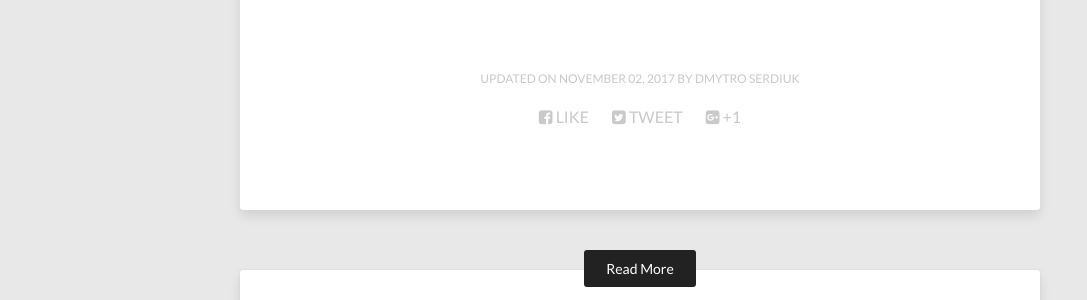
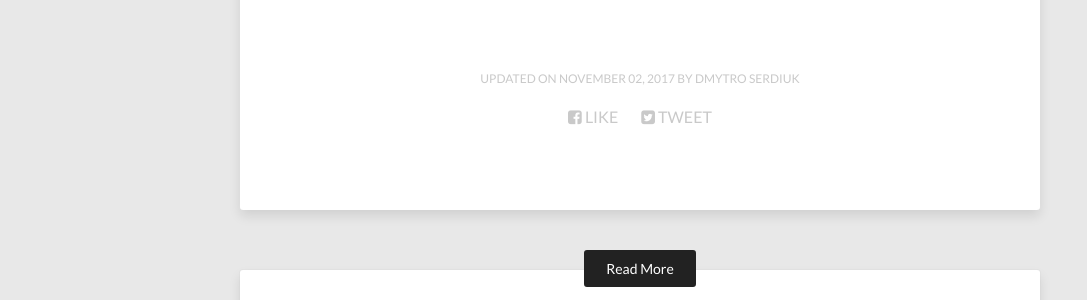
Before and after one commit to extsoft/blog, a Jekyll site: the page built from _posts/2017-04-18-welcome.md, in a window 1280 px wide. Shown: the part 554-854 px from the top of the page, without its empty margins (0-1087 px from the left). Built offline with Jekyll 4.4.1, drawn with Linux system fonts in a browser that asks for light colours; nearby versions of some CDN libraries.

Commit message:
Remove share on Google Plus

```diff
--- a/_includes/social-share.html
+++ b/_includes/social-share.html
@@ -8,9 +8,5 @@
             <a href="https://twitter.com/intent/tweet?text={% if page.description %}{{ page.description }}{% endif %} {{ site.url }}{{ page.url }}"
                title="Share on Twitter"><span class="count"><i class="fa fa-twitter-square"></i> Tweet</span></a>
         </li>
-        <li class="googleplus">
-            <a href="https://plus.google.com/share?url={{ site.url }}{{ page.url }}"
-               title="Share on Google Plus"><span class="count"><i class="fa fa-google-plus-square"></i> +1</span></a>
-        </li>
     </ul>
 </div><!-- /.social-share -->
```
